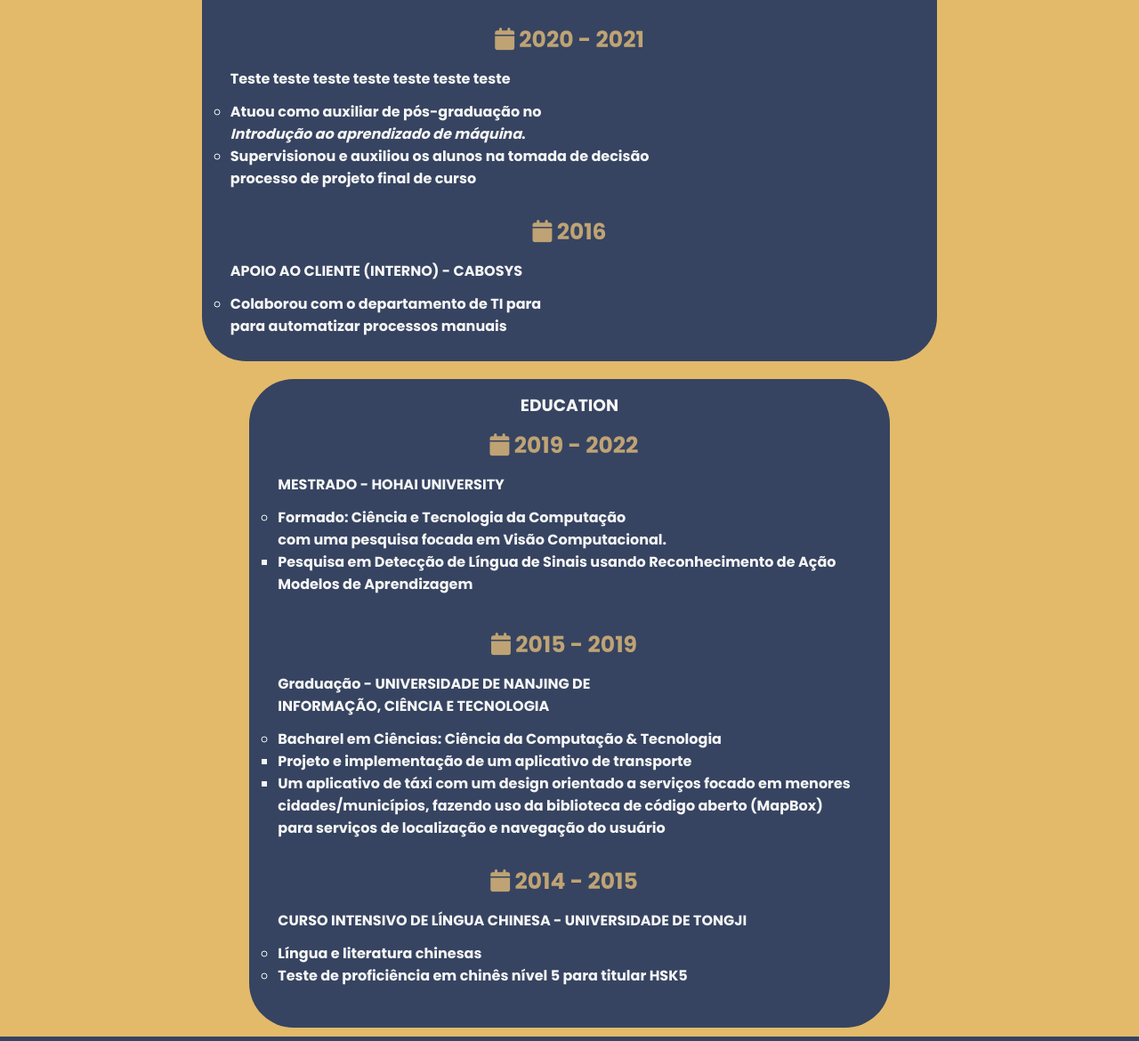
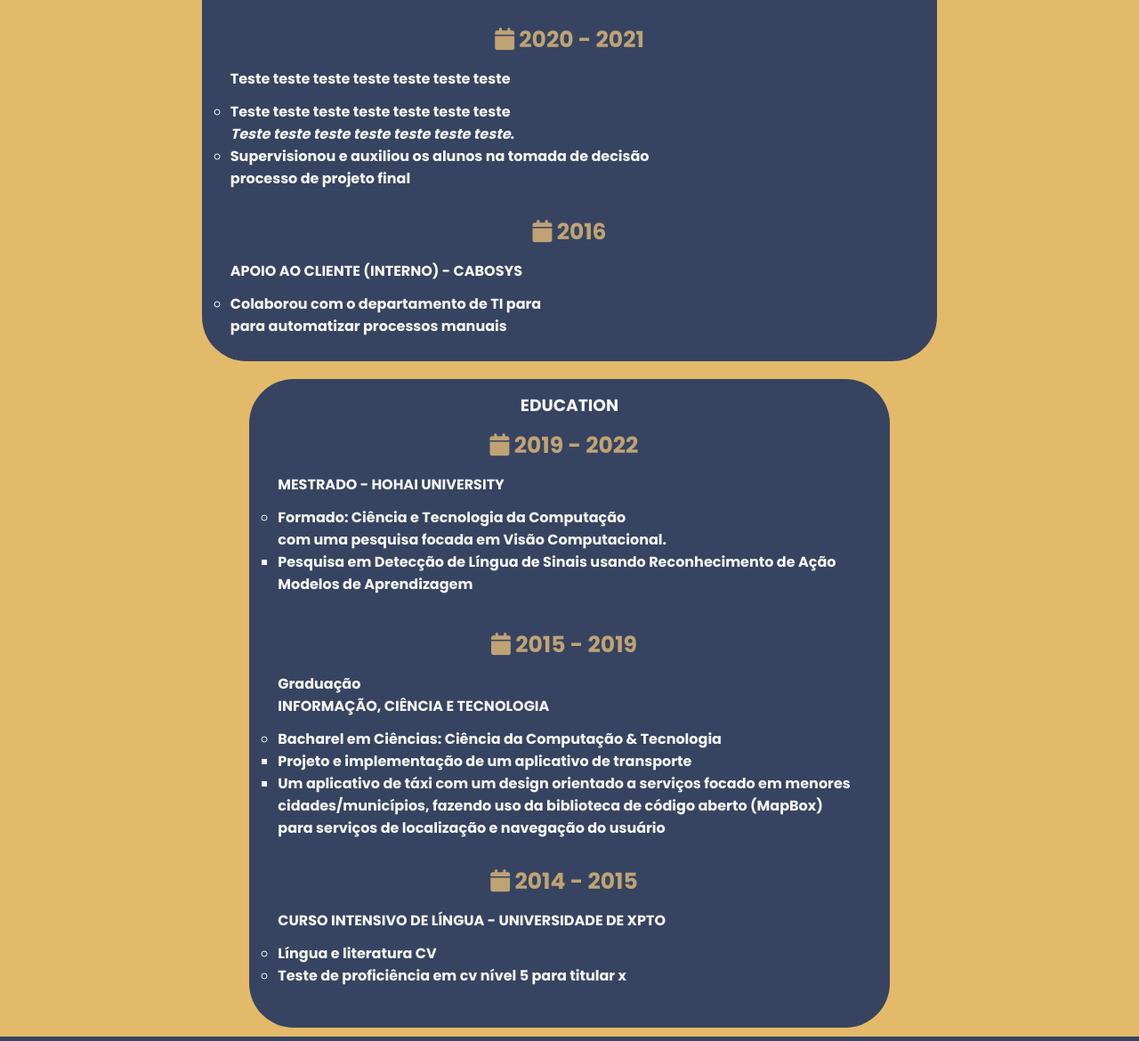
Before and after one commit to Gelsonlopes959/Gelsonlopes959.github.io, a plain HTML site: page about.html in a window 1280 px wide. Shown: the part 1055-2225 px from the top of the page at 89% size. Drawn offline with Linux system fonts and the light colour scheme.

Commit message:
Adicionando meo CV

```diff
--- a/about.html
+++ b/about.html
@@ -124,11 +124,11 @@
 							<th>
 								<ol type="a">
 									<ul>
-										<li> <p> Atuou como auxiliar de pós-graduação no
-										</p> <em>Introdução ao aprendizado de máquina</em>.</li>
+										<li> <p>Teste teste teste teste teste teste teste
+										</p> <em>Teste teste teste teste teste teste teste</em>.</li>
 										<li><p>Supervisionou e auxiliou os alunos na tomada de decisão </p>
 										processo de
-										projeto final de curso </li>
+										projeto final </li>
 								</ul>
 							</ol>
 						</th>
@@ -195,7 +195,7 @@
 				<th class="date"><i class="fa fa-calendar"></i> 2015 - 2019</th>
 			</tr>
 			<tr>
-				<th class=><p>Graduação - UNIVERSIDADE DE NANJING DE</p>
+				<th class=><p>Graduação</p>
 				INFORMAÇÃO, CIÊNCIA E TECNOLOGIA</th>
 		</tr>
 		<tr>
@@ -225,14 +225,14 @@
 					<th class="date"><i class="fa fa-calendar"></i> 2014 - 2015</th>
 				</tr>
 				<tr>
-					<th> CURSO INTENSIVO DE LÍNGUA CHINESA - UNIVERSIDADE DE TONGJI</th>
+					<th> CURSO INTENSIVO DE LÍNGUA - UNIVERSIDADE DE XPTO</th>
 				</tr>
 				<tr>
 					<th>
 						<ol type="a">
 							<ul>
-								<li>Língua e literatura chinesas</li>
-								<li>Teste de proficiência em chinês nível 5 para titular HSK5</li>
+								<li>Língua e literatura CV</li>
+								<li>Teste de proficiência em cv nível 5 para titular x</li>
 							</ul>
 						</ol>
 					</th>
```
